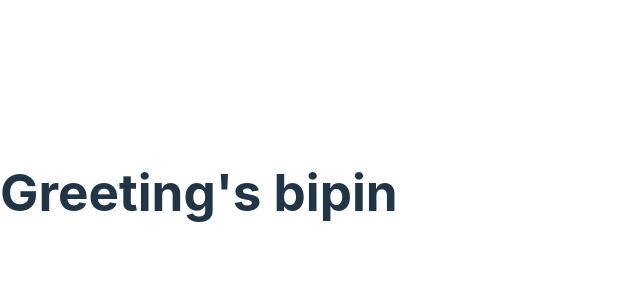
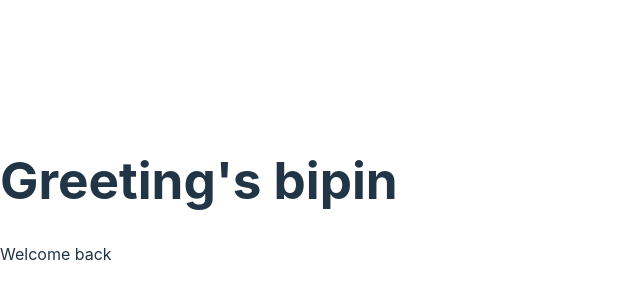
Before and after one commit to Bipin4u/Jenkins, a React (Vite) app: page / in a window 1280 px wide. Shown: the part 208-508 px from the top of the page, without its empty margins (0-640 px from the left). Built offline with nearby package versions, Linux system fonts and the light colour scheme.

Commit message:
modified App

```diff
--- a/src/App.tsx
+++ b/src/App.tsx
@@ -3,6 +3,7 @@ import Greet from "./component/Greet";
 function App() {
   return <div>
     <Greet name='bipin' />
+    <div>Welcome back</div>
   </div>;
 }
 
```
